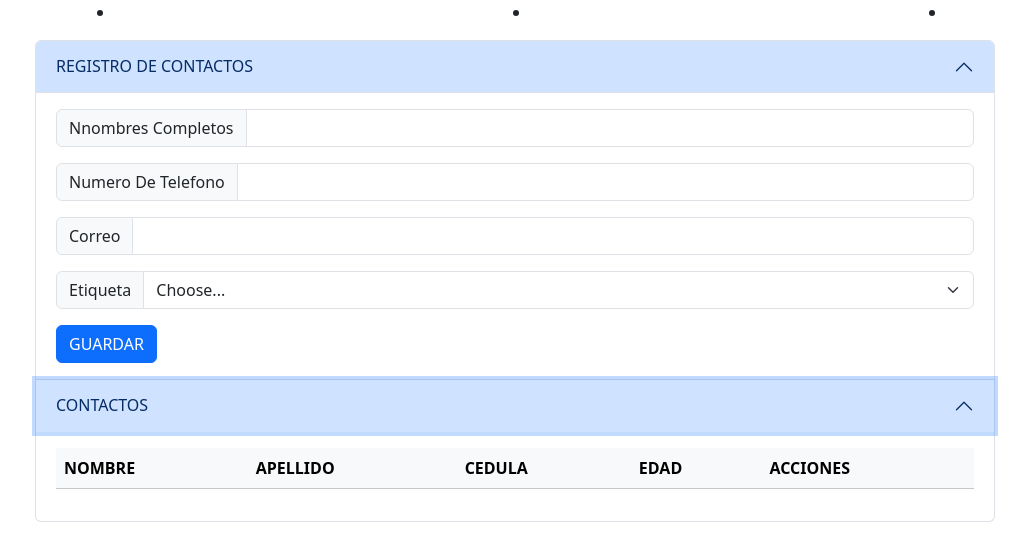
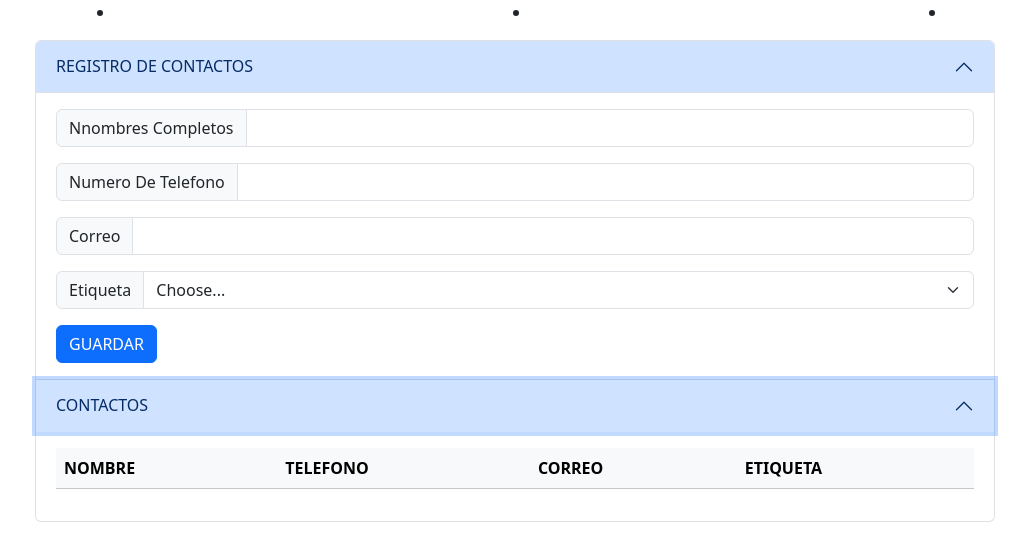
Before and after one commit to ZBAELZ/RegistroDeContactosPractica, a plain HTML site: page Index.html in a window 1280 px wide. Both pictures are taken after a click on the button "CONTACTOS". Shown: the whole page, without its empty margins (125-1154 px from the left). Drawn offline with Linux system fonts and the light colour scheme.

Commit message:
DiseñoDePagina-0.2

```diff
--- a/Index.html
+++ b/Index.html
@@ -78,10 +78,9 @@
                             <thead class="table-light">
                                 <tr>
                                     <th>NOMBRE</th>
-                                    <th>APELLIDO</th>
-                                    <th>CEDULA</th>
-                                    <th>EDAD</th>
-                                    <th>ACCIONES</th>
+                                    <th>TELEFONO</th>
+                                    <th>CORREO</th>
+                                    <th>ETIQUETA</th>
                                 </tr>
                             </thead>
                             <tbody id="llenar">
```
